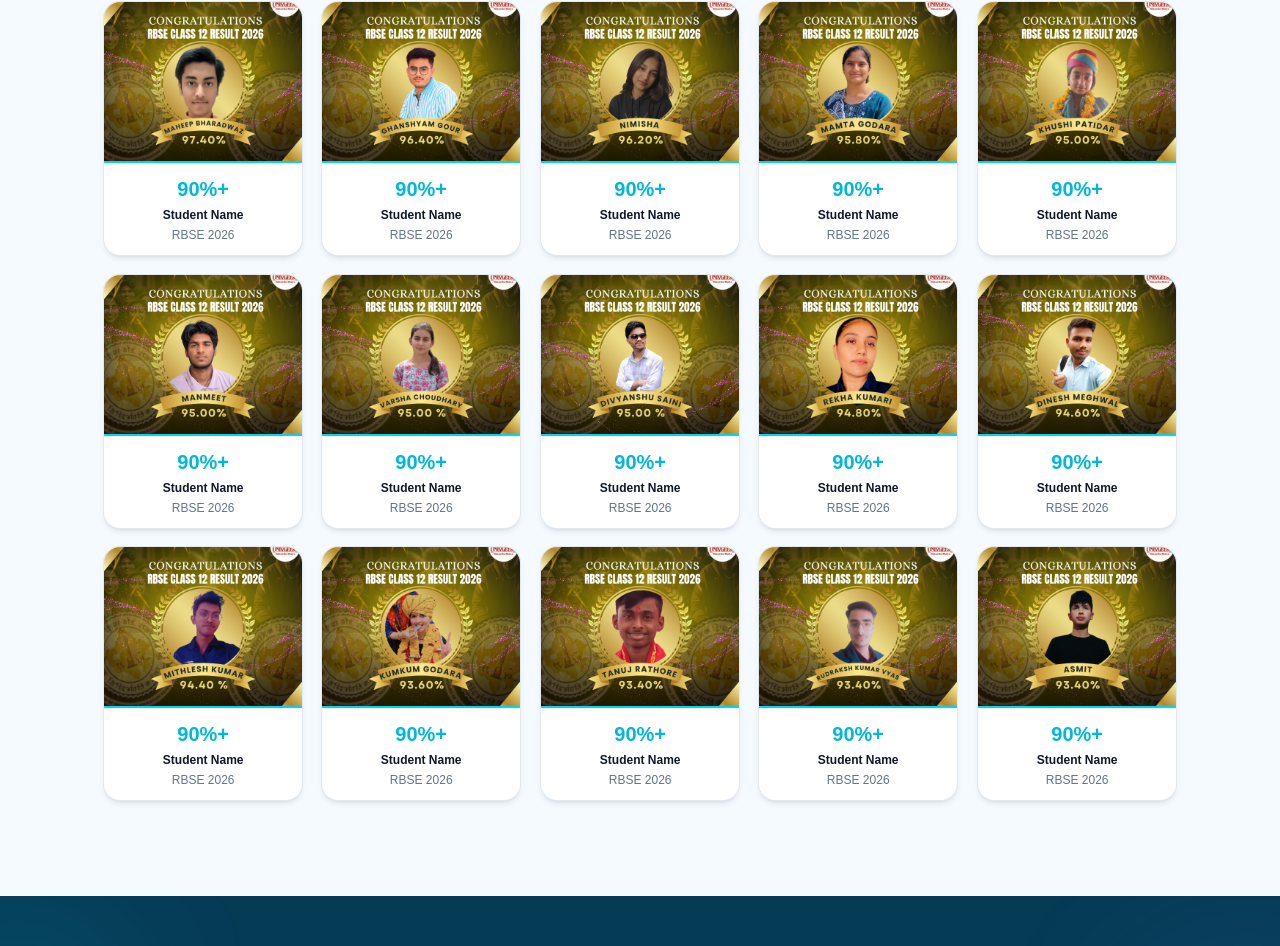
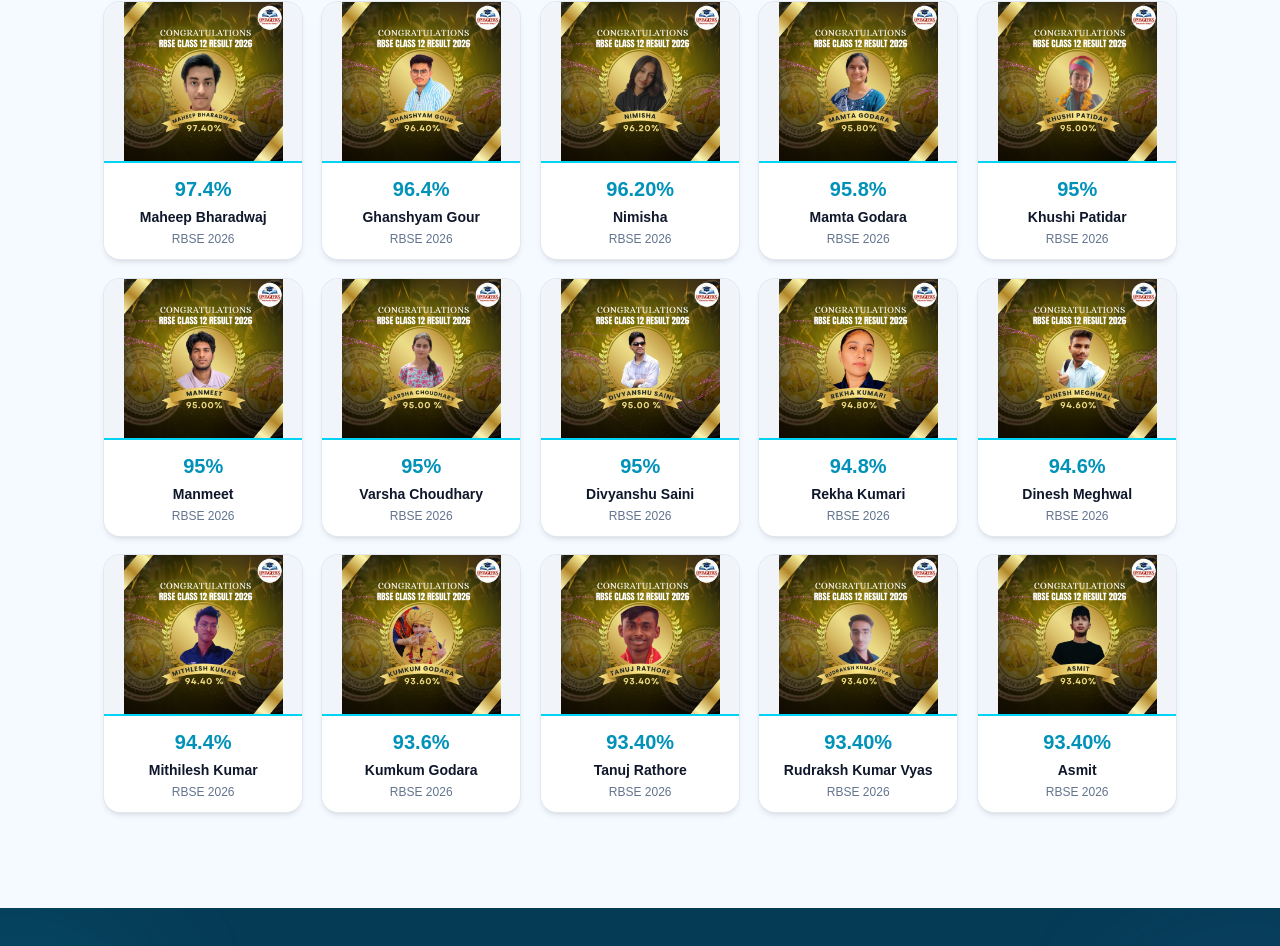
Before and after one commit to avnisonava147/Univ-Geeks, a Next.js app in the folder frontend/: page /achievements in a window 1280 px wide. Shown: the part 1848-2794 px from the top of the page. Built offline with nearby package versions, Linux system fonts and the light colour scheme.

Commit message:
Update Student Achievements page

```diff
--- a/frontend/app/achievements/page.tsx
+++ b/frontend/app/achievements/page.tsx
@@ -1,12 +1,30 @@
+
 import Link from "next/link";
+
+const achievers = [
+  { image: 4, name: "Maheep Bharadwaj", percentage: "97.4%" },
+  { image: 5, name: "Ghanshyam Gour", percentage: "96.4%" },
+  { image: 6, name: "Nimisha", percentage: "96.20%" },
+  { image: 7, name: "Mamta Godara", percentage: "95.8%" },
+  { image: 8, name: "Khushi Patidar", percentage: "95%" },
+  { image: 9, name: "Manmeet", percentage: "95%" },
+  { image: 10, name: "Varsha Choudhary", percentage: "95%" },
+  { image: 11, name: "Divyanshu Saini", percentage: "95%" },
+  { image: 12, name: "Rekha Kumari", percentage: "94.8%" },
+  { image: 13, name: "Dinesh Meghwal", percentage: "94.6%" },
+  { image: 14, name: "Mithilesh Kumar", percentage: "94.4%" },
+  { image: 15, name: "Kumkum Godara", percentage: "93.6%" },
+  { image: 16, name: "Tanuj Rathore", percentage: "93.40%" },
+  { image: 17, name: "Rudraksh Kumar Vyas", percentage: "93.40%" },
+  { image: 18, name: "Asmit", percentage: "93.40%" },
+
+];
 
 export default function AchievementsPage() {
   return (
     <main>
       {/* ================= HERO SECTION ================= */}
       <section className="relative min-h-[75vh] overflow-hidden bg-[#061A40] text-white">
-
-        {/* Background Glow */}
         <div className="absolute -left-32 top-20 h-80 w-80 rounded-full bg-blue-500/20 blur-3xl" />
         <div className="absolute -right-32 bottom-10 h-96 w-96 rounded-full bg-cyan-400/10 blur-3xl" />
 
@@ -19,7 +37,7 @@
           ✦
         </div>
 
-        <div className="achievement-pulse absolute left-[18%] bottom-[25%] text-xl text-cyan-200/40">
+        <div className="achievement-pulse absolute bottom-[25%] left-[18%] text-xl text-cyan-200/40">
           ✧
         </div>
 
@@ -27,7 +45,7 @@
           ✦
         </div>
 
-        <div className="achievement-pulse absolute right-[10%] bottom-[25%] text-2xl text-blue-200/40">
+        <div className="achievement-pulse absolute bottom-[25%] right-[10%] text-2xl text-blue-200/40">
           ✧
         </div>
 
@@ -38,9 +56,7 @@
 
         {/* Hero Content */}
         <div className="relative mx-auto flex min-h-[75vh] max-w-6xl items-center justify-center px-6 text-center">
-
           <div className="achievement-fade max-w-4xl">
-
             <p className="mb-5 text-sm font-semibold uppercase tracking-[0.35em] text-blue-200">
               Our Students • Their Journey • Their Success
             </p>
@@ -60,7 +76,6 @@
 
             {/* Achievement Highlights */}
             <div className="mt-10 flex flex-wrap justify-center gap-4">
-
               <div className="rounded-full border border-white/10 bg-white/5 px-5 py-2 text-sm backdrop-blur-sm">
                 ✦ Hard Work
               </div>
@@ -72,7 +87,6 @@
               <div className="rounded-full border border-white/10 bg-white/5 px-5 py-2 text-sm backdrop-blur-sm">
                 ✦ Success
               </div>
-
             </div>
           </div>
         </div>
@@ -92,15 +106,11 @@
         </div>
       </section>
 
-
       {/* ================= FEATURED ACHIEVERS ================= */}
       <section className="bg-[#f4faff] px-6 py-20">
-
-  <div className="mx-auto max-w-6xl px-6 lg:px-10">
-
+        <div className="mx-auto max-w-6xl px-2 sm:px-4 lg:px-10">
           {/* Heading */}
           <div className="mb-14 text-center">
-
             <p className="text-sm font-semibold uppercase tracking-[0.25em] text-cyan-600">
               Our Star Achievers
             </p>
@@ -115,33 +125,25 @@
             </p>
 
             <div className="mx-auto mt-6 h-1 w-16 rounded-full bg-cyan-500" />
-
           </div>
 
-
-    {/* Featured Cards */}
+          {/* Featured Cards: unchanged */}
           <div className="grid gap-7 md:grid-cols-3 lg:gap-8">
-
             {/* Card 1 */}
             <div className="achievement-card group overflow-hidden rounded-3xl bg-white shadow-lg ring-1 ring-slate-200 transition-all duration-500 hover:-translate-y-3 hover:shadow-2xl">
-
               <div className="relative h-[390px] overflow-hidden bg-[#062d68]">
-
-          {/* Rank Badge */}
                 <div className="absolute left-5 top-5 z-10 flex h-12 w-12 items-center justify-center rounded-full bg-yellow-400 text-lg font-bold text-slate-900 shadow-lg">
                   ♛
                 </div>
 
                 <img
                   src="/achievements/1.png"
-            alt="Featured student achievement"
+                  alt="Shruti Ranawat achievement"
                   className="h-full w-full object-cover transition-transform duration-700 group-hover:scale-105"
                 />
-
               </div>
 
               <div className="border-t-4 border-yellow-400 px-6 py-6 text-center">
-
                 <p className="text-4xl font-extrabold text-yellow-600">
                   98%
                 </p>
@@ -153,31 +155,24 @@
                 <p className="mt-1 text-sm text-slate-500">
                   RBSE 2026
                 </p>
-
               </div>
-
             </div>
-
 
             {/* Card 2 */}
             <div className="achievement-card group overflow-hidden rounded-3xl bg-white shadow-lg ring-1 ring-slate-200 transition-all duration-500 hover:-translate-y-3 hover:shadow-2xl">
-
               <div className="relative h-[390px] overflow-hidden bg-[#062d68]">
-
                 <div className="absolute left-5 top-5 z-10 flex h-12 w-12 items-center justify-center rounded-full bg-slate-200 text-lg font-bold text-slate-800 shadow-lg">
                   2
                 </div>
 
                 <img
                   src="/achievements/2.png"
-            alt="Featured student achievement"
+                  alt="Nupur Rathor achievement"
                   className="h-full w-full object-cover transition-transform duration-700 group-hover:scale-105"
                 />
-
               </div>
 
               <div className="border-t-4 border-slate-300 px-6 py-6 text-center">
-
                 <p className="text-4xl font-extrabold text-slate-500">
                   97.8%
                 </p>
@@ -189,31 +184,24 @@
                 <p className="mt-1 text-sm text-slate-500">
                   RBSE 2026
                 </p>
-
               </div>
-
             </div>
-
 
             {/* Card 3 */}
             <div className="achievement-card group overflow-hidden rounded-3xl bg-white shadow-lg ring-1 ring-slate-200 transition-all duration-500 hover:-translate-y-3 hover:shadow-2xl">
-
               <div className="relative h-[390px] overflow-hidden bg-[#062d68]">
-
                 <div className="absolute left-5 top-5 z-10 flex h-12 w-12 items-center justify-center rounded-full bg-orange-400 text-lg font-bold text-white shadow-lg">
                   3
                 </div>
 
                 <img
                   src="/achievements/3.png"
-            alt="Featured student achievement"
+                  alt="Jyoti Shekhawat achievement"
                   className="h-full w-full object-cover transition-transform duration-700 group-hover:scale-105"
                 />
-
               </div>
 
               <div className="border-t-4 border-orange-400 px-6 py-6 text-center">
-
                 <p className="text-4xl font-extrabold text-orange-600">
                   97.4%
                 </p>
@@ -225,49 +213,30 @@
                 <p className="mt-1 text-sm text-slate-500">
                   RBSE 2026
                 </p>
-
               </div>
-
             </div>
-
           </div>
-
         </div>
-
       </section>
 
       {/* ================= ACHIEVEMENT HIGHLIGHT ================= */}
       <section className="bg-[#f4faff] px-6 py-12">
-
         <div className="mx-auto flex max-w-6xl items-center gap-6">
-
-    {/* Left Line */}
           <div className="hidden h-px flex-1 bg-slate-200 sm:block" />
 
-    {/* Highlight Pill */}
-    <div className="achievement-fade flex items-center gap-3 rounded-full bg-[#063b56] px-7 py-3 text-center text-sm font-bold uppercase tracking-wide text-white shadow-lg sm:text-base">
+          <div className="achievement-fade flex items-center gap-3 rounded-full bg-[#063b56] px-5 py-3 text-center text-xs font-bold uppercase tracking-wide text-white shadow-lg sm:px-7 sm:text-base">
+            <span className="text-lg text-cyan-300">✦</span>
 
-      <span className="text-lg text-cyan-300">
-        ✦
-      </span>
-
-      <span>
-        30+ Students Scored More Than 90%
-      </span>
-
+            <span>30+ Students Scored More Than 90%</span>
           </div>
 
-    {/* Right Line */}
           <div className="hidden h-px flex-1 bg-slate-200 sm:block" />
+        </div>
+      </section>
 
-  </div>
-
-</section>
       {/* ================= ALL ACHIEVERS ================= */}
       <section className="bg-[#f4faff] px-6 pb-24 pt-10">
-
-  <div className="mx-auto max-w-6xl px-6 lg:px-10">
-
+        <div className="mx-auto max-w-6xl px-2 sm:px-4 lg:px-10">
           {/* Heading */}
           <div className="mb-12 text-center">
             <p className="text-sm font-semibold uppercase tracking-[0.25em] text-cyan-600">
@@ -281,60 +250,45 @@
 
           {/* Student Cards */}
           <div className="grid grid-cols-2 gap-5 sm:grid-cols-3 lg:grid-cols-4 xl:grid-cols-5">
-
-      {Array.from({ length: 15 }, (_, index) => {
-        const imageNumber = index + 4;
-
-        return (
+            {achievers.map((student) => (
               <div
-            key={imageNumber}
+                key={student.image}
                 className="achievement-pop group overflow-hidden rounded-2xl bg-white shadow-md ring-1 ring-slate-200 transition-all duration-500 hover:-translate-y-2 hover:shadow-xl"
               >
-
                 {/* Student Image */}
                 <div className="relative aspect-[5/4] overflow-hidden bg-slate-100">
-
                   <img
-                src={`/achievements/${imageNumber}.png`}
-                alt={`Student achievement ${imageNumber}`}
-                className="h-full w-full object-cover transition-transform duration-500 group-hover:scale-105"
+                    src={`/achievements/${student.image}.png`}
+                    alt={`${student.name} achievement`}
+                    loading="lazy"
+                    className="h-full w-full object-contain transition-transform duration-500 group-hover:scale-105"
                   />
-
                 </div>
 
                 {/* Student Details */}
                 <div className="border-t-2 border-cyan-400 px-2 py-3 text-center">
-
-              <p className="text-xl font-extrabold text-cyan-500">
-                90%+
+                  <p className="text-lg font-extrabold text-cyan-600 sm:text-xl">
+                    {student.percentage}
                   </p>
 
-              <h3 className="mt-1 text-xs font-bold text-slate-900">
-                Student Name
+                  <h3 className="mt-1 break-words text-xs font-bold text-slate-900 sm:text-sm">
+                    {student.name}
                   </h3>
 
                   <p className="mt-1 text-xs text-slate-500">
                     RBSE 2026
                   </p>
-
                 </div>
-
               </div>
-        );
-      })}
-
+            ))}
           </div>
-
         </div>
-
       </section>
 
       {/* ================= YOUR STORY STARTS HERE ================= */}
       <section className="relative overflow-hidden bg-[#063b56] px-6 py-14 text-white sm:py-16">
-
         {/* Background Glows */}
         <div className="absolute -left-28 top-0 h-64 w-64 rounded-full bg-cyan-400/10 blur-3xl" />
-
         <div className="absolute -right-28 bottom-0 h-72 w-72 rounded-full bg-blue-400/10 blur-3xl" />
 
         {/* Decorative Stars */}
@@ -342,112 +296,76 @@
           ✦
         </div>
 
-  <div className="absolute right-[8%] bottom-[25%] animate-pulse text-3xl text-yellow-200/40">
+        <div className="absolute bottom-[25%] right-[8%] animate-pulse text-3xl text-yellow-200/40">
           ✦
         </div>
 
         <div className="relative mx-auto flex max-w-6xl flex-col items-center justify-between gap-10 lg:flex-row">
-
-    {/* LEFT CONTENT */}
+          {/* Left Content */}
           <div className="text-center lg:text-left">
-
             <p className="text-sm font-semibold uppercase tracking-[0.3em] text-cyan-300">
               Your Journey
             </p>
 
             <h2 className="mt-3 text-4xl font-bold leading-tight sm:text-5xl">
               Your Story
-        <span className="block text-cyan-300">
-          Starts Here
-        </span>
+              <span className="block text-cyan-300">Starts Here</span>
             </h2>
 
             <p className="mt-5 max-w-lg text-base leading-7 text-blue-100/75 sm:text-lg">
               Every achiever was once a student taking their next step.
             </p>
-
           </div>
 
-
-    {/* RIGHT JOURNEY */}
-    <div className="flex items-center gap-4 sm:gap-7">
-
-      {/* LEARN */}
+          {/* Right Journey */}
+          <div className="flex items-center gap-3 sm:gap-7">
+            {/* Learn */}
             <Link
               href="/notes"
               className="group text-center"
+              aria-label="Explore study notes"
             >
-
-        <div className="flex h-20 w-20 items-center justify-center rounded-full border border-cyan-300/40 bg-white/10 backdrop-blur-sm transition-all duration-500 group-hover:-translate-y-3 group-hover:scale-110 group-hover:border-cyan-300 sm:h-24 sm:w-24">
-
-          <span className="text-3xl sm:text-4xl">
-            📖
-          </span>
-
+              <div className="flex h-16 w-16 items-center justify-center rounded-full border border-cyan-300/40 bg-white/10 backdrop-blur-sm transition-all duration-500 group-hover:-translate-y-3 group-hover:scale-110 group-hover:border-cyan-300 sm:h-24 sm:w-24">
+                <span className="text-3xl sm:text-4xl">📖</span>
               </div>
 
               <p className="mt-3 text-xs font-bold tracking-wider text-cyan-300 sm:text-sm">
                 LEARN
               </p>
-
             </Link>
 
+            <span className="text-lg text-cyan-300/50 sm:text-2xl">→</span>
 
-      <span className="text-xl text-cyan-300/50 sm:text-2xl">
-        →
-      </span>
-
-
-      {/* PRACTICE */}
+            {/* Practice */}
             <Link
               href="/pyqs"
               className="group text-center"
+              aria-label="Practice previous year questions"
             >
-
-        <div className="flex h-20 w-20 items-center justify-center rounded-full border border-cyan-300/40 bg-white/10 backdrop-blur-sm transition-all duration-500 group-hover:-translate-y-3 group-hover:scale-110 group-hover:border-cyan-300 sm:h-24 sm:w-24">
-
-          <span className="text-3xl sm:text-4xl">
-            ✏️
-          </span>
-
+              <div className="flex h-16 w-16 items-center justify-center rounded-full border border-cyan-300/40 bg-white/10 backdrop-blur-sm transition-all duration-500 group-hover:-translate-y-3 group-hover:scale-110 group-hover:border-cyan-300 sm:h-24 sm:w-24">
+                <span className="text-3xl sm:text-4xl">✏️</span>
               </div>
 
               <p className="mt-3 text-xs font-bold tracking-wider text-cyan-300 sm:text-sm">
                 PRACTICE
               </p>
-
             </Link>
 
+            <span className="text-lg text-cyan-300/50 sm:text-2xl">→</span>
 
-      <span className="text-xl text-cyan-300/50 sm:text-2xl">
-        →
-      </span>
-
-
-      {/* ACHIEVE */}
+            {/* Achieve */}
             <div className="group text-center">
-
-        <div className="flex h-20 w-20 items-center justify-center rounded-full border border-yellow-300/40 bg-white/10 backdrop-blur-sm transition-all duration-500 group-hover:-translate-y-3 group-hover:scale-110 group-hover:border-yellow-300 sm:h-24 sm:w-24">
-
-          <span className="text-3xl sm:text-4xl">
-            🏆
-          </span>
-
+              <div className="flex h-16 w-16 items-center justify-center rounded-full border border-yellow-300/40 bg-white/10 backdrop-blur-sm transition-all duration-500 group-hover:-translate-y-3 group-hover:scale-110 group-hover:border-yellow-300 sm:h-24 sm:w-24">
+                <span className="text-3xl sm:text-4xl">🏆</span>
               </div>
 
               <p className="mt-3 text-xs font-bold tracking-wider text-yellow-300 sm:text-sm">
                 ACHIEVE
               </p>
-
             </div>
-
           </div>
-
         </div>
-
       </section>
-
-
     </main>
   );
 }
```
Lines whose indentation alone changed are shown as unchanged.
